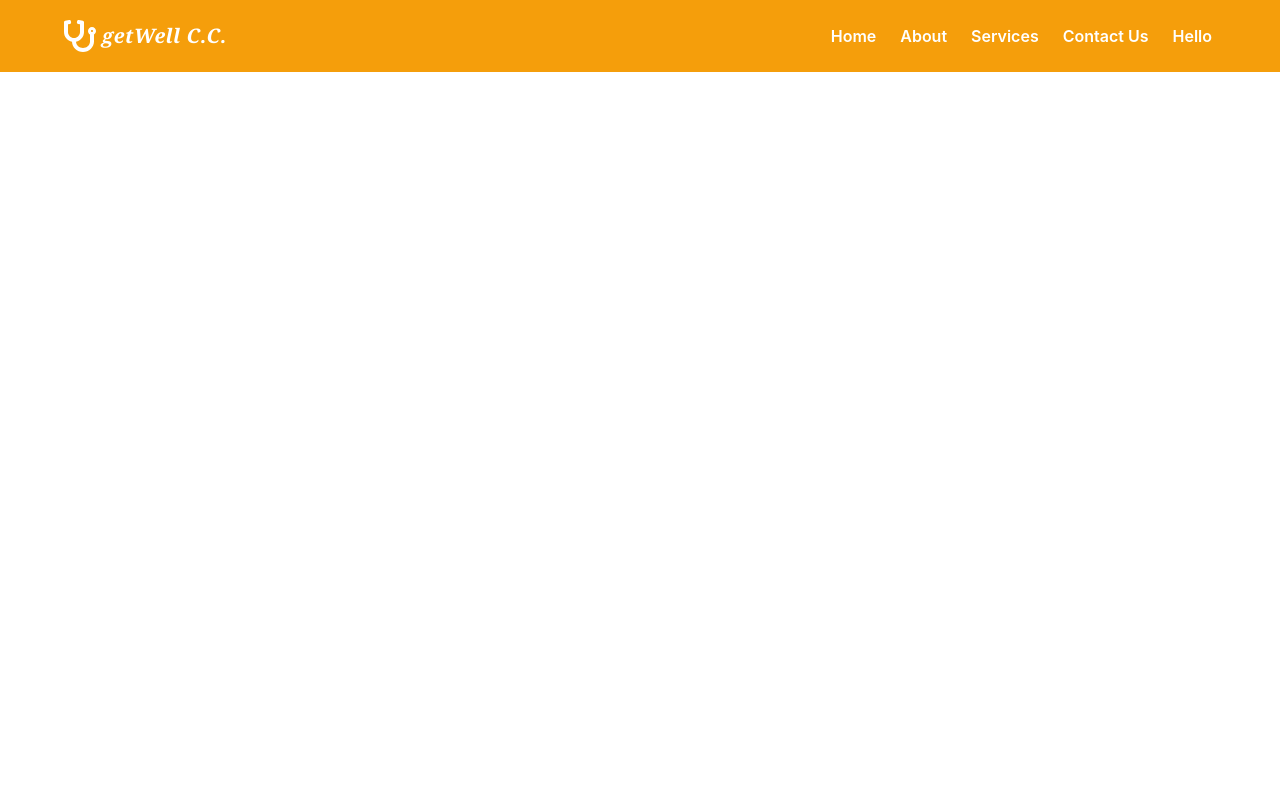
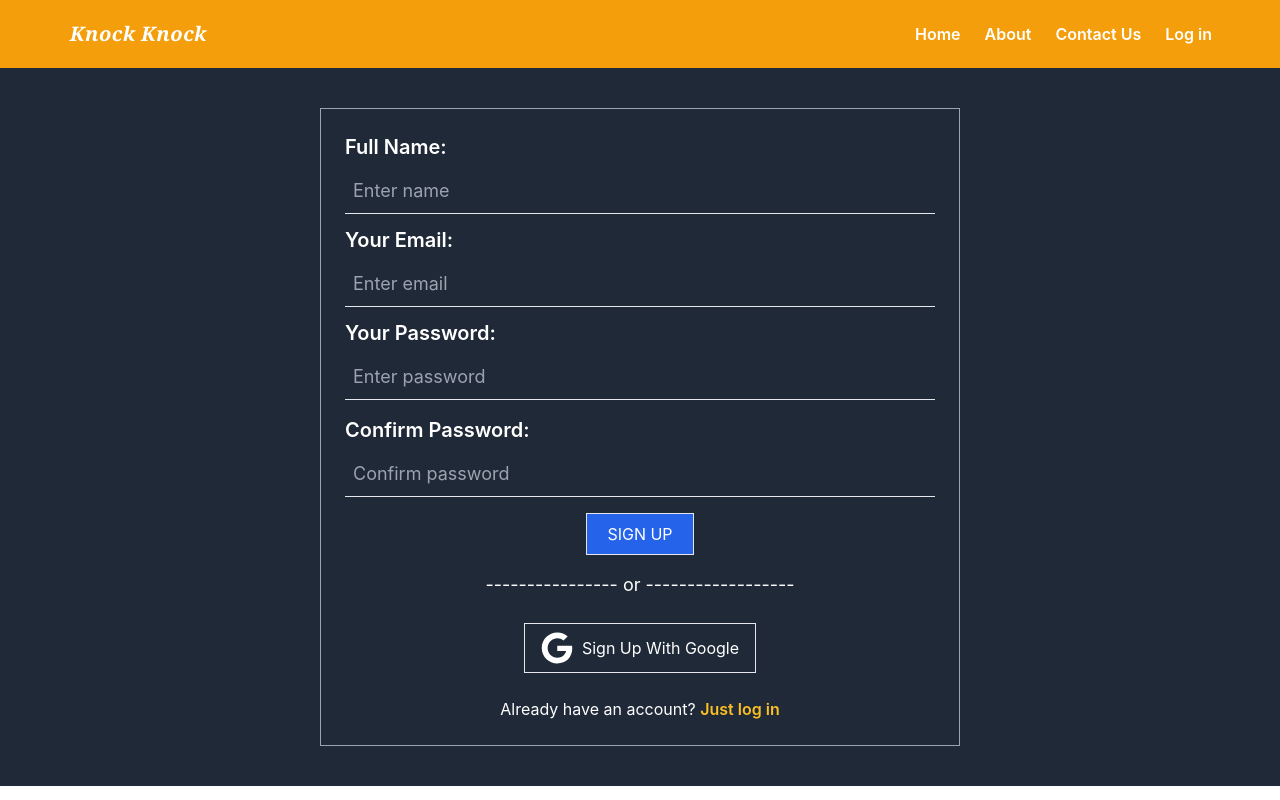
Before and after one commit to Pervej0/knock-knock-client, a React (Create React App) app: page /register in a window 1280 px wide. Built offline with nearby package versions, Linux system fonts and the light colour scheme; no server answers.

Commit message:
Header dropdown added

```diff
--- a/src/App.js
+++ b/src/App.js
@@ -7,13 +7,16 @@ import Header from "./Components/Shared/Header/Header";
 import Register from "./Components/Register/Register";
 import Login from "./Components/Login/Login";
 import NotFound from "./Components/NotFound/NotFound";
+import AuthProvider from "./Context/AuthProvider";
 
 function App() {
   return (
+    <AuthProvider>
       <Router>
         <Header />
         <Switch>
           <Route exact path="/" component={Home} />
+          <Route exact path="/home" component={Home} />
           <Route path="/about" component={About} />
           <Route path="/contact" component={Contact} />
           <Route path="/login" component={Login} />
@@ -22,6 +25,7 @@ function App() {
           <Route path="*" component={NotFound} />
         </Switch>
       </Router>
+    </AuthProvider>
   );
 }
 
--- a/src/Components/Login/Login.js
+++ b/src/Components/Login/Login.js
@@ -78,7 +78,7 @@ const Login = () => {
           </div>
           <div className="text-center">
             <button
-              onClick={() => signInGoogle(from, history)}
+              onClick={() => signInGoogle()}
               className="px-4 py-2 border flex items-center justify-center mx-auto my-6"
             >
               <FontAwesomeIcon icon={faGoogle} size="2x" />
--- a/src/Components/Register/Register.js
+++ b/src/Components/Register/Register.js
@@ -1,7 +1,149 @@
-import React from "react";
+import { faGoogle } from "@fortawesome/free-brands-svg-icons";
+import { FontAwesomeIcon } from "@fortawesome/react-fontawesome";
+import React, { useState } from "react";
+import { Link } from "react-router-dom";
+import useAuth from "../../Hooks/useAuth";
+import useFirebase from "../../Hooks/useFirebase";
 
 const Register = () => {
-  return <div></div>;
+  const { signInGoogle, manuallySignUp } = useAuth();
+  const [userError, setUserError] = useState("");
+  const [userInfo, setUserInfo] = useState({
+    name: "",
+    email: "",
+    password: "",
+    confirmPassword: "",
+  });
+
+  const handleUserInput = (e) => {
+    const { name, value } = e.target;
+    setUserInfo((prev) => ({
+      ...prev,
+      [name]: value,
+    }));
+    if (name === "password" && value.length < 6) {
+      setUserError("Password atleast have 6 Length!");
+      return;
+    }
+  };
+
+  const registerSubmit = () => {
+    // console.log(userInfo);
+
+    if (userInfo.name === "") {
+      setUserError("Please enter your name!");
+      return;
+    }
+    if (userInfo.email === "") {
+      setUserError("Please enter your email!");
+      return;
+    }
+    if (userInfo.password === "") {
+      setUserError("Please enter your password!");
+      return;
+    }
+
+    if (userInfo.password !== userInfo.confirmPassword) {
+      setUserError("Password dosen't matched!");
+      return;
+    }
+
+    manuallySignUp(userInfo?.email, userInfo?.confirmPassword, userInfo?.name);
+    setUserError("");
+    // history.push("/");
+  };
+
+  return (
+    <section className="register-section flex items-center bg-gray-800">
+      <div className="w-2/4 mx-auto border border-gray-400 p-6 text-white my-10">
+        <div className="text-center">
+          <div className="mb-3">
+            <label className="block text-left text-white font-semibold text-xl mb-2">
+              Full Name:
+            </label>
+            <input
+              className="w-full py-2 px-2 text-lg bg-transparent focus:outline-none border-0 border-b"
+              onBlur={handleUserInput}
+              name="name"
+              type="text"
+              required
+              placeholder="Enter name"
+            />
+          </div>
+          <div className="mb-3">
+            <label className="block text-left text-white font-semibold text-xl mb-2">
+              Your Email:
+            </label>
+            <input
+              className="w-full py-2 px-2 text-lg bg-transparent focus:outline-none border-0 border-b"
+              onBlur={handleUserInput}
+              name="email"
+              type="email"
+              required
+              placeholder="Enter email"
+            />
+          </div>
+          <div className="mb-4">
+            <label className="block text-left text-white font-semibold text-xl mb-2">
+              Your Password:
+            </label>
+            <input
+              className="w-full py-2 px-2 text-lg bg-transparent focus:outline-none border-0 border-b"
+              onBlur={handleUserInput}
+              name="password"
+              type="password"
+              required
+              placeholder="Enter password"
+              maxLength="14"
+            />
+          </div>
+          <div className="mb-4">
+            <label className="block text-left text-white font-semibold text-xl mb-2">
+              Confirm Password:
+            </label>
+            <input
+              className="w-full py-2 px-2 text-lg bg-transparent focus:outline-none border-0 border-b"
+              onBlur={handleUserInput}
+              name="confirmPassword"
+              type="password"
+              required
+              placeholder="Confirm password"
+            />
+          </div>
+          <p className="text-red-500 text-xl my-4">{userError}</p>
+          <button
+            type="button"
+            onClick={registerSubmit}
+            className="inline-block py-2 px-5 transition duration-500 ease-in-out hover:bg-transparent hover:text-white border hover:border-white text-white bg-blue-600 uppercase"
+          >
+            Sign Up
+          </button>
+        </div>
+        <div className="text-center">
+          <div className="text-white text-center my-4 text-lg">
+            ---------------- or ------------------
+          </div>
+          <div className="text-center">
+            <button
+              onClick={() => signInGoogle()}
+              className="px-4 py-2 border flex items-center justify-center mx-auto my-6"
+            >
+              <FontAwesomeIcon icon={faGoogle} size="2x" />
+              &nbsp; Sign Up With Google
+            </button>
+          </div>
+          <div>
+            <h4>
+              Already have an account?{" "}
+              <Link to="/login" className="text-yellow-400 font-semibold">
+                Just log in
+              </Link>
+            </h4>
+          </div>
+        </div>
+      </div>
+    </section>
+  );
 };
 
 export default Register;
--- a/src/Components/Shared/Footer/Footer.js
+++ b/src/Components/Shared/Footer/Footer.js
@@ -1,7 +1,7 @@
 import React from "react";
 
 const Footer = () => {
-  return <div></div>;
+  return <footer></footer>;
 };
 
 export default Footer;
--- a/src/Components/Shared/Header/Header.css
+++ b/src/Components/Shared/Header/Header.css
@@ -13,7 +13,38 @@
 
 .active {
   font-weight: 500;
-  text-decoration: underline;
-  text-decoration-color: white;
-  text-decoration-thickness: 2px;
+  color: rgb(105, 33, 33);
 }
+
+header nav .user-profile {
+  position: relative;
+  right: 0px;
+  top: 0px;
+}
+
+#show {
+  display: block;
+}
+
+#hide {
+  display: none;
+}
+
+header nav .user-profile .dropdown {
+  position: absolute;
+  top: 50px;
+  right: 0px;
+  width: 200px;
+  background-color: #ffffff;
+  padding: 10px 7px;
+}
+
+header nav .user-profile .dropdown li {
+  line-height: 30px;
+}
+
+@media (max-width: 1024px) {
+  header nav .user-profile .dropdown {
+    left: 0px;
+  }
+}
--- a/src/Components/Shared/Header/Header.js
+++ b/src/Components/Shared/Header/Header.js
@@ -1,17 +1,25 @@
-import React from "react";
+import React, { useState } from "react";
 import "./Header.css";
 import "./HeaderQuery";
 import { FontAwesomeIcon } from "@fortawesome/react-fontawesome";
 import {
   faBars,
-  faStethoscope,
+  faUser,
   faUserCircle,
 } from "@fortawesome/free-solid-svg-icons";
-import { NavLink } from "react-router-dom";
-// import useAuth from "../../../Hooks/useAuth";
+import { Link, NavLink } from "react-router-dom";
+import useAuth from "../../../Hooks/useAuth";
 
 const Header = () => {
-  // const { user, logOut } = useAuth();
+  const { user, logOut } = useAuth();
+  const [isClick, setIsCLick] = useState(false);
+  const handleClick = () => {
+    if (!isClick) {
+      setIsCLick(true);
+    } else {
+      setIsCLick(false);
+    }
+  };
   return (
     <header>
       <nav className="flex items-center bg-yellow-500 p-3 flex-wrap md:px-14">
@@ -19,15 +27,11 @@ const Header = () => {
           to="/"
           className="p-2 mr-4 inline-flex items-center brand-name"
         >
-          <FontAwesomeIcon
-            className="text-white"
-            icon={faStethoscope}
-            size="2x"
-          ></FontAwesomeIcon>
           <span className="text-xl text-white font-serif italic font-semibold tracking-wide">
-            &nbsp;getWell C.C.
+            &nbsp;Knock Knock
           </span>
         </NavLink>
+
         <button
           className="text-white inline-flex p-3 rounded lg:hidden ml-auto hover:text-gray-300 leading-4	 font-semibold outline-none nav-toggler"
           data-target="#navigation"
@@ -42,34 +46,73 @@ const Header = () => {
             <NavLink
               to="/home"
               activeClassName="active"
-              className="lg:inline-flex  lg:w-auto w-full px-3 py-2 rounded text-white items-center justify-center hover:text-gray-300 leading-4	 font-semibold"
+              className="lg:inline-flex nav-link lg:w-auto w-full mx-3 py-2 rounded text-white items-center justify-center hover:text-gray-300 leading-4	 font-semibold"
             >
               <span>Home</span>
             </NavLink>
             <NavLink
               to="/about"
               activeClassName="active"
-              className="lg:inline-flex lg:w-auto w-full px-3 py-2 rounded text-white items-center justify-center hover:text-gray-300 leading-4	 font-semibold"
+              className="lg:inline-flex nav-link lg:w-auto w-full mx-3 py-2 rounded text-white items-center justify-center hover:text-gray-300 leading-4	 font-semibold"
             >
               <span>About</span>
             </NavLink>
             <NavLink
-              to="/services"
-              activeClassName="active"
-              className="lg:inline-flex lg:w-auto w-full px-3 py-2 rounded text-white items-center justify-center hover:text-gray-300 leading-4	 font-semibold"
-            >
-              <span>Services</span>
-            </NavLink>
-            <NavLink
               to="/contact"
               activeClassName="active"
-              className="lg:inline-flex lg:w-auto w-full px-3 py-2 rounded text-white items-center justify-center hover:text-gray-300 leading-4	 font-semibold"
+              className="lg:inline-flex nav-link lg:w-auto w-full mx-3 py-2 rounded text-white items-center justify-center hover:text-gray-300 leading-4	 font-semibold"
             >
               <span>Contact Us</span>
             </NavLink>
-            <h3 className="lg:inline-flex login lg:w-auto w-full px-3 py-2 rounded text-white items-center justify-center hover:text-gray-300 leading-4	font-semibold">
-              Hello
-            </h3>
+            {user ? (
+              <div
+                onClick={handleClick}
+                className="lg:inline-flex user-profile lg:w-auto w-full mx-3 py-2 rounded text-white items-center justify-center hover:text-gray-300 leading-4	 font-semibold"
+              >
+                {!user.photoURL ? (
+                  <FontAwesomeIcon icon={faUserCircle} size="2x" />
+                ) : (
+                  <img
+                    width="40"
+                    className="rounded-full"
+                    src={user.photoURL}
+                    alt=""
+                  />
+                )}
+                <ul className="dropdown" id={isClick ? "show" : "hide"}>
+                  <li className="text-gray-800 font-semibold px-2 bg-yellow-400">
+                    <FontAwesomeIcon icon={faUser} size="sm" />{" "}
+                    {user.displayName}
+                  </li>
+                  <li>
+                    <Link to="/" className="text-gray-800 font-semibold px-2">
+                      My Orders
+                    </Link>
+                  </li>
+                  <li>
+                    <Link to="/" className="text-gray-800 font-semibold px-2">
+                      Manage Orders
+                    </Link>
+                  </li>
+                  <li>
+                    <Link
+                      className="text-gray-800 font-semibold px-2"
+                      to="/"
+                      onClick={logOut}
+                    >
+                      Log out
+                    </Link>
+                  </li>
+                </ul>
+              </div>
+            ) : (
+              <NavLink
+                to="/login"
+                className="lg:inline-flex lg:w-auto w-full mx-3 py-2 rounded text-white items-center justify-center hover:text-gray-300 leading-4	 font-semibold"
+              >
+                <span>Log in</span>
+              </NavLink>
+            )}
           </div>
         </div>
       </nav>
--- /dev/null
+++ b/src/Hooks/useAuth.js
@@ -0,0 +1,8 @@
+import { useContext } from "react";
+import { AuthContext } from "../Context/AuthProvider";
+
+const useAuth = () => {
+  return useContext(AuthContext);
+};
+
+export default useAuth;
--- a/src/Hooks/useFirebase.js
+++ b/src/Hooks/useFirebase.js
@@ -20,14 +20,13 @@ const useFirebase = () => {
   const [isLoading, setIsloading] = useState(true);
   // sign in with google provider
 
-  const signInGoogle = (from, history) => {
+  const signInGoogle = () => {
     setIsloading(true);
     const provier = new GoogleAuthProvider();
     signInWithPopup(auth, provier)
       .then((result) => {
         const userInfo = result.user;
         setUser(userInfo);
-        console.log(user);
         setIsloading(false);
         history.push(from);
       })
@@ -42,6 +41,7 @@ const useFirebase = () => {
   // manually new user creating
 
   const manuallySignUp = (email, password, name) => {
+    console.log(email, password, name);
     setIsloading(true);
     createUserWithEmailAndPassword(auth, email, password)
       .then((result) => {
@@ -66,7 +66,7 @@ const useFirebase = () => {
   };
 
   // user manually sign in-
-  const manuallySignIn = (email, password, from, history) => {
+  const manuallySignIn = (email, password) => {
     setIsloading(true);
     signInWithEmailAndPassword(auth, email, password)
       .then((result) => {
```
Lines whose indentation alone changed are shown as unchanged.
